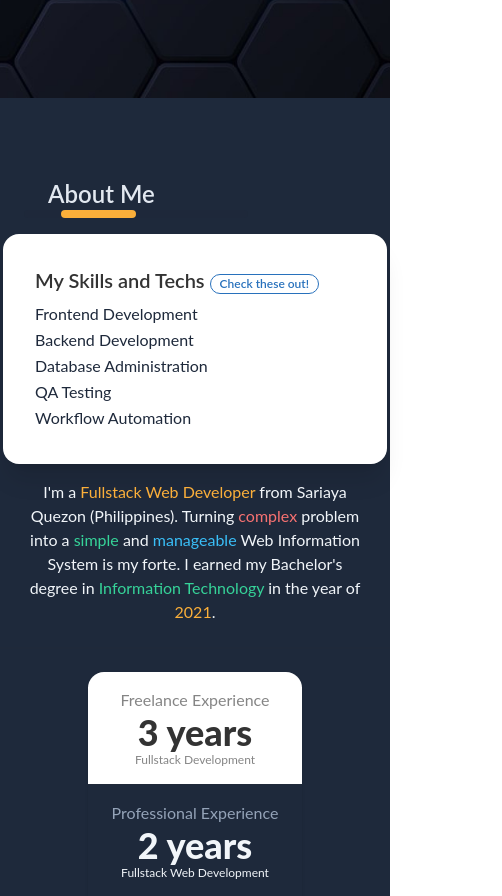
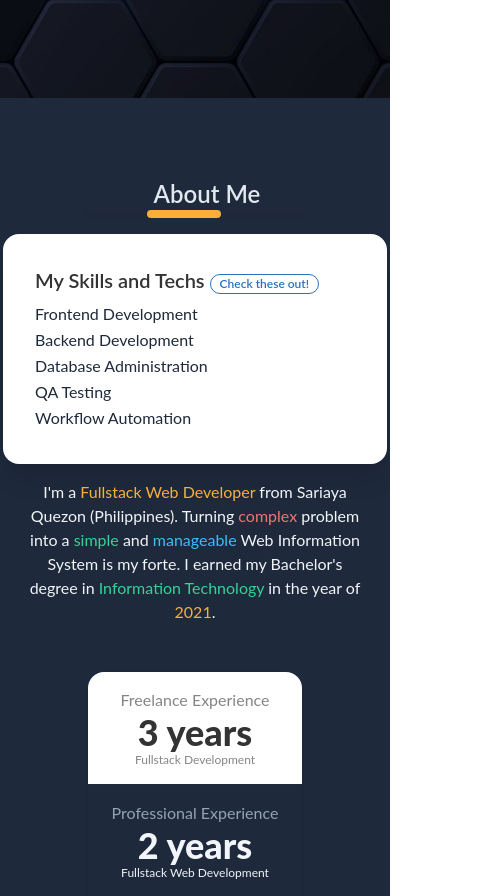
Before and after one commit to Jemsukie/react-portfolio, a React (Create React App) app: page / in a window 390 px wide. Shown: the part 868-1764 px from the top of the page, 502 px wide, since content can reach past the window. Built offline with nearby package versions, Linux system fonts and the light colour scheme; some icons are missing.

Commit message:
chore(): update responsiveness

```diff
--- a/src/components/About/About.tsx
+++ b/src/components/About/About.tsx
@@ -6,7 +6,7 @@ import { TReferenceProps } from '../../lib/props-types'
 const About = ({ reference }: TReferenceProps) => {
     return (
         <section ref={reference} className="bg-slate-800 pattern py-20">
-            <div className="max-w-6xl px-6 mx-auto text-center flex justify-center md:justify-start flex-col">
+            <div className="max-w-6xl px-6 mx-auto text-center flex items-center md:items-start flex-col">
                 <h2 className="text-2xl font-semibold text-slate-200 w-fit flex">
                     <ChevronsUpLeft />
                     About Me
--- a/src/components/Contact/Contact.tsx
+++ b/src/components/Contact/Contact.tsx
@@ -19,9 +19,9 @@ const Contact = ({ reference }: TReferenceProps) => {
                 }}
             >
                 <div className="flex container mx-auto my-4 flex-col lg:flex-row justify-center md:p-10">
-                    <div className="flex w-full">
+                    <div className="flex w-full flex-col lg:flex-row">
                         <Card />
-                            <div className="divider divider-horizontal text-slate-200">
+                            <div className="divider divider-vertical lg:divider-horizontal text-slate-200">
                                 <kbd className="kbd kbd-md text-slate-600">OR</kbd>
                             </div>
                         <Form />
```
